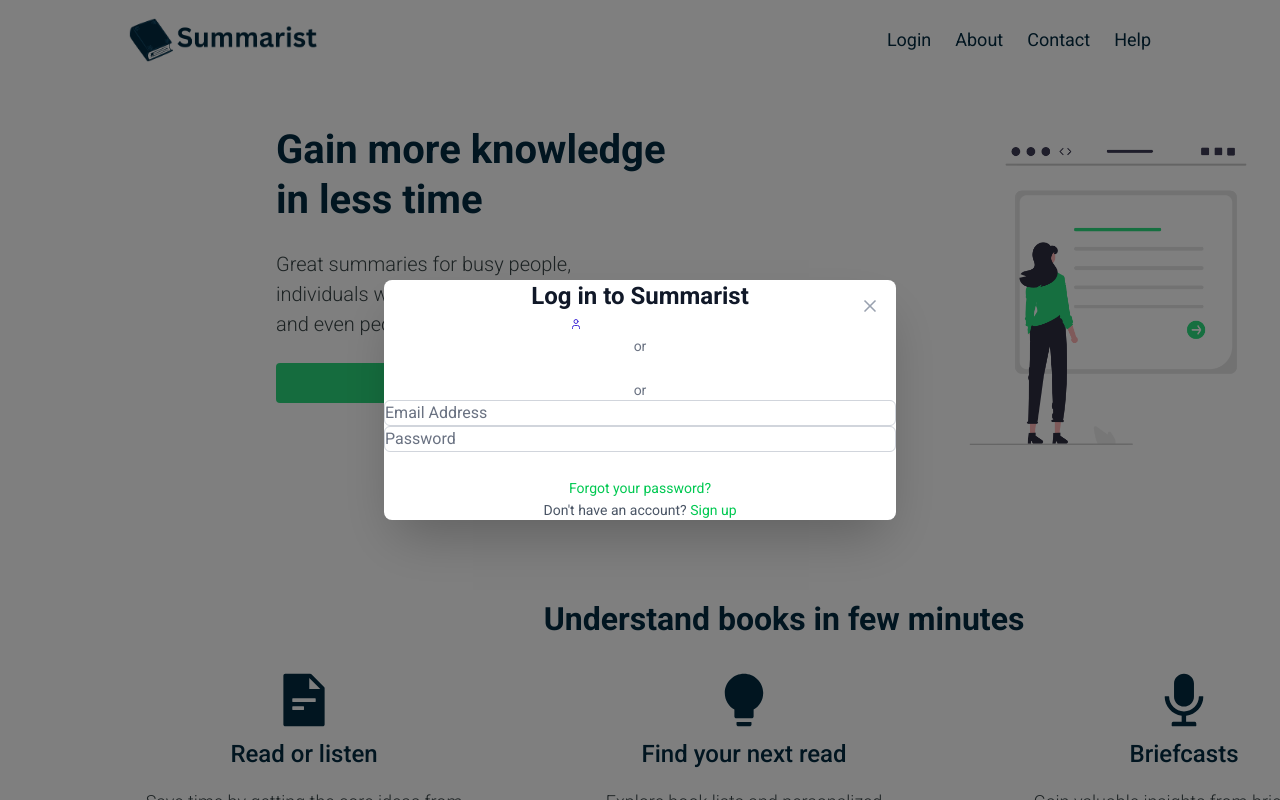
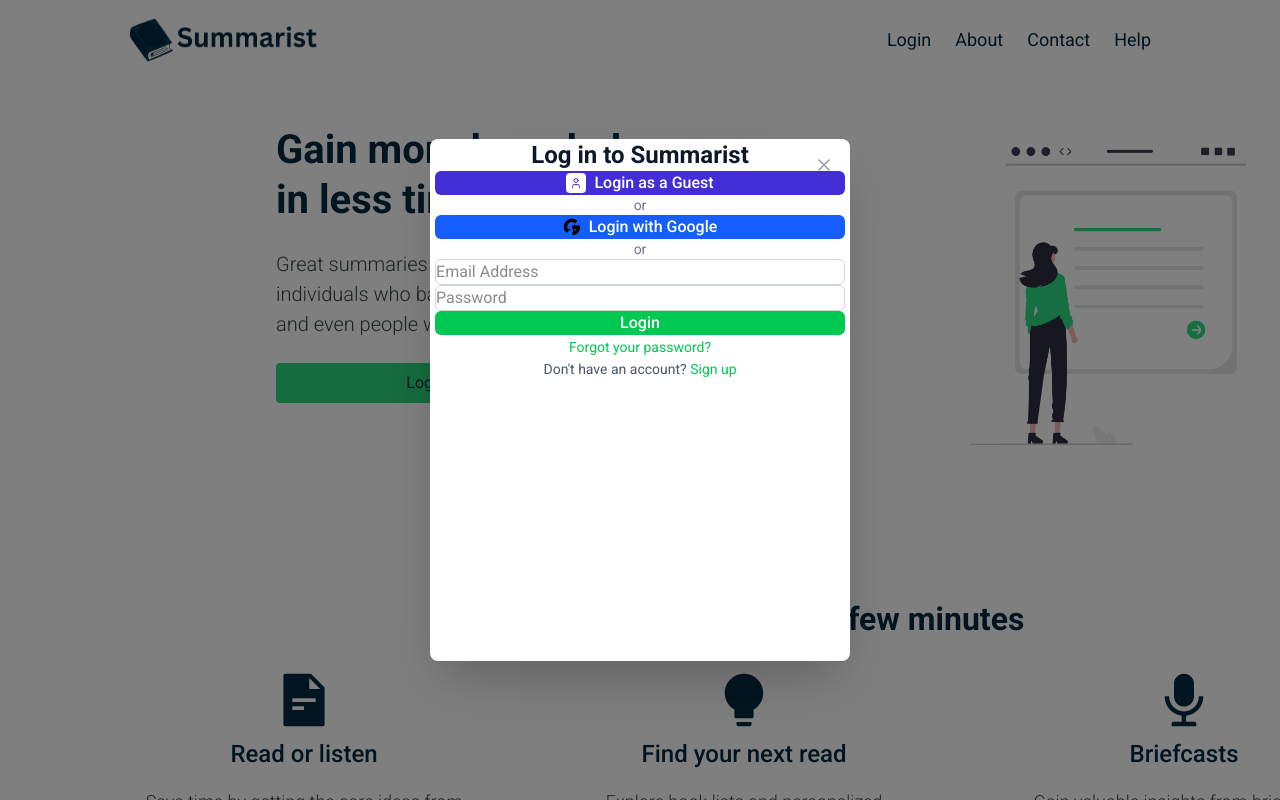
Before and after one commit to DerrickSimilien/Summarist-Virtual-Internship, a Next.js app: page / in a window 1280 px wide. Both pictures are taken after a click on the item "Login". Shown: the top 800 px of the page. Built offline with nearby package versions, Linux system fonts and the light colour scheme.

Commit message:
Initialized git repository

```diff
--- a/src/app/globals.css
+++ b/src/app/globals.css
@@ -36,9 +36,31 @@
   font-family: "Roboto", sans-serif;
 }
 
+*, ::before, ::after {
+  box-sizing: border-box;
+}
+
 body {
+  margin: 0;
+  padding: 0; /* Only on body if needed */
+  font-family: "Roboto", sans-serif;
+  background: var(--background);
+  color: var(--foreground);
+  overflow-x: hidden;
+}
+
+/* body {
   max-width: 100%;
   overflow-x: hidden;
+} */
+
+.login-modal * {
+  margin: unset;
+  padding: unset;
+}
+
+.login-modal {
+  font-family: "Roboto", sans-serif !important;
 }
 
 a {
@@ -54,7 +76,7 @@
   cursor: pointer;
   outline: none;
   border: none;
-  background-color: transparent;
+  /* background-color: transparent; */
 }
 
 button:active {
--- a/src/components/LoginModal.tsx
+++ b/src/components/LoginModal.tsx
@@ -82,7 +82,7 @@
       onClick={(e) => e.target === e.currentTarget && onClose()}
     >
       <div
-        className="relative w-full max-w-md md:max-w-lg rounded-lg bg-white shadow-2xl p-8"
+        className="relative w-full max-w-[420px] rounded-lg bg-white shadow-2xl p-8 min-h-[522px]"
         onClick={(e) => e.stopPropagation()}
       >
         {/* Close Button */}
@@ -93,13 +93,13 @@
           <X size={20} />
         </button>
 
+        {/* Centered Content */}
+        <div className="flex flex-col items-center h-full pt-8 space-y-4">
           {/* Header */}
-        <div className="mb-8 text-center">
           <h2 className="text-2xl font-bold text-gray-900">Log in to Summarist</h2>
-        </div>
 
           {/* Body */}
-        <div className="space-y-4">
+          <div>
             {/* Login as Guest Button */}
             <button
               onClick={handleGuestLogin}
@@ -113,9 +113,7 @@
             </button>
 
             {/* Separator */}
-          <div className="text-center text-gray-500 text-sm py-2">
-            or
-          </div>
+            <div className="text-center text-gray-500 text-sm py-2">or</div>
 
             {/* Login with Google Button */}
             <button
@@ -123,7 +121,7 @@
               disabled={isLoading}
               className="w-full flex items-center justify-center gap-2 rounded-md bg-blue-600 py-3 text-base font-medium text-white hover:bg-blue-700 disabled:opacity-60 transition"
             >
-            <svg width="18" height="18" viewBox="0 0 24 24" className="text-white">
+              <svg width="18" height="18" viewBox="0 0 24 24" className="invert brightness-200">
                 <path fill="currentColor" d="M22.56 12.25c0-.78-.07-1.53-.2-2.25H12v4.26h5.92c-.26 1.37-1.04 2.53-2.21 3.31v2.77h3.57c2.08-1.92 3.28-4.74 3.28-8.09z"/>
                 <path fill="currentColor" d="M12 23c2.97 0 5.46-.98 7.28-2.66l-3.57-2.77C17.45 2.09 14.97 1 12 1s.43 3.45 1.18 4.93l2.85-2.22.81-.62z"/>
                 <path fill="currentColor" d="M5.84 14.09c-.22-.66-.35-1.36-.35-2.09s.13-1.43.35-2.09V7.07H2.18C1.43 8.55 1 10.22 1 12s.43 3.45 1.18 4.93l3.66 2.84c.87-2.6 3.3-4.53 6.16-4.53z"/>
@@ -132,14 +130,11 @@
               Login with Google
             </button>
 
-          {/* Another Separator */}
-          <div className="text-center text-gray-500 text-sm py-2">
-            or
-          </div>
+            {/* Separator */}
+            <div className="text-center text-gray-500 text-sm py-2">or</div>
 
-          {/* Email/Password Login Form */}
+            {/* Email/Password Form */}
             <form onSubmit={handleSubmit} className="space-y-3">
-            <div>
               <input
                 id="email"
                 type="email"
@@ -147,12 +142,9 @@
                 value={formData.email}
                 onChange={handleChange}
                 disabled={isLoading}
-                className="w-full rounded-md border border-gray-300 px-4 py-3 text-base placeholder-gray-500 focus:border-blue-500 focus:outline-none focus:ring-1 focus:ring-blue-500 disabled:bg-gray-50 disabled:text-gray-400 transition"
                 placeholder="Email Address"
+                className="w-full rounded-md border border-gray-300 px-4 py-3 focus:border-blue-500 focus:ring-1 focus:ring-blue-500 outline-none transition disabled:bg-gray-50 disabled:text-gray-400"
               />
-            </div>
-
-            <div>
               <input
                 id="password"
                 type="password"
@@ -160,38 +152,35 @@
                 value={formData.password}
                 onChange={handleChange}
                 disabled={isLoading}
-                className="w-full rounded-md border border-gray-300 px-4 py-3 text-base placeholder-gray-500 focus:border-blue-500 focus:outline-none focus:ring-1 focus:ring-blue-500 disabled:bg-gray-50 disabled:text-gray-400 transition"
                 placeholder="Password"
+                className="w-full rounded-md border border-gray-300 px-4 py-3 focus:border-blue-500 focus:ring-1 focus:ring-blue-500 outline-none transition disabled:bg-gray-50 disabled:text-gray-400"
               />
-            </div>
-
+              {error && <p className="text-red-600 text-sm">{error}</p>}
               <button
                 type="submit"
                 disabled={isLoading}
-              className="w-full rounded-md bg-green-500 py-3 text-base font-medium text-white hover:bg-green-600 disabled:opacity-60 transition mt-4"
+                className="w-full bg-green-500 hover:bg-green-600 text-white py-3 rounded-md font-medium transition disabled:opacity-60 mt-2"
               >
                 {isLoading ? "Logging in..." : "Login"}
               </button>
             </form>
 
-          {/* Forgot your password link */}
+            {/* Links */}
             <div className="text-center mt-6">
               <button
                 type="button"
-              onClick={() => alert("Forgot password flow not implemented")}
-              className="text-sm text-green-500 hover:underline focus:outline-none"
+                onClick={() => alert("Forgot password? Not implemented")}
+                className="text-sm text-green-500 hover:underline"
               >
                 Forgot your password?
               </button>
             </div>
-
-          {/* Footer */}
             <div className="text-center text-sm text-gray-600 mt-4">
               Don't have an account?{" "}
               <button
                 type="button"
-              className="text-green-500 hover:underline focus:outline-none"
-              onClick={() => alert("Sign up flow not implemented")}
+                className="text-green-500 hover:underline"
+                onClick={() => alert("Sign up not implemented")}
               >
                 Sign up
               </button>
@@ -199,5 +188,6 @@
           </div>
         </div>
       </div>
+    </div>
   );
 }
```
Lines whose indentation alone changed are shown as unchanged.
